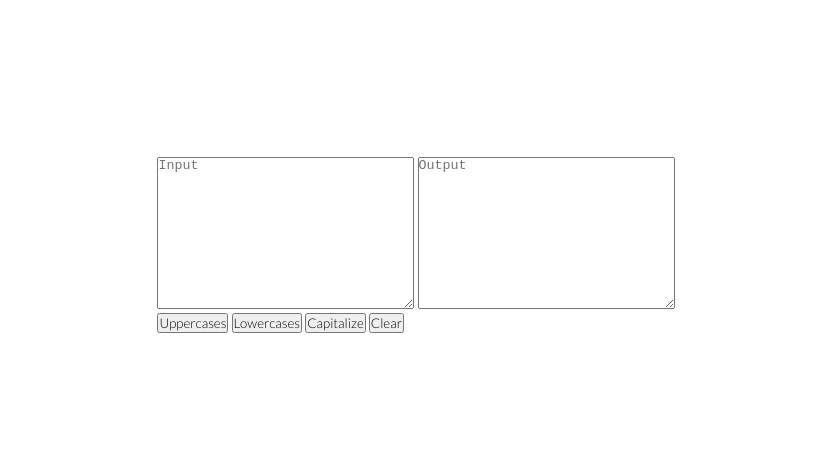
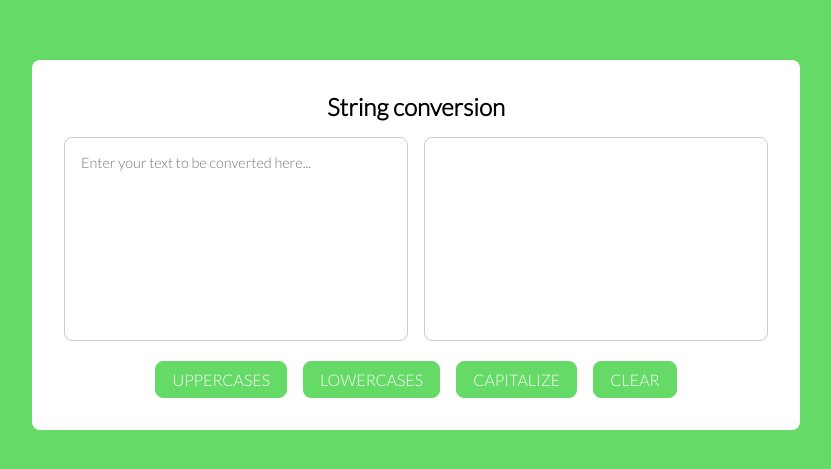
Before and after one commit to ThibautMilville/String_Conversion, a plain HTML site: page index.html in a window 1280 px wide. Shown: the part 155-624 px from the top of the page, without its empty margins (224-1055 px from the left). Drawn offline with Linux system fonts and the light colour scheme.

Commit message:
html structure + style

```diff
--- a/index.html
+++ b/index.html
@@ -8,9 +8,10 @@
 </head>
 <body>
   <section class="converter">
+    <h1>String conversion</h1>
     <div class="textareas">
-      <textarea name="input" id="input" cols="30" rows="10" placeholder="Input"></textarea>
-      <textarea name="output" id="output" cols="30" rows="10" placeholder="Output"></textarea>
+      <textarea name="input" id="input" cols="40" rows="10" placeholder="Enter your text to be converted here..."></textarea>
+      <textarea name="output" id="output" cols="40" rows="10"></textarea>
     </div>
     <div class="buttons">
       <button id="convert-to-uppercases">Uppercases</button>
--- a/style/style.scss
+++ b/style/style.scss
@@ -1,14 +1,17 @@
 @font-face {
   font-family: 'Lato';
   src: url('fonts/Lato/Lato-Light.ttf') format('truetype'),
-       url('fonts/Lato/Lato-Regular.ttf') format('truetype'),
-       url('fonts/Lato/Lato-Bold.ttf') format('truetype');
+    url('fonts/Lato/Lato-Regular.ttf') format('truetype'),
+    url('fonts/Lato/Lato-Bold.ttf') format('truetype');
   font-weight: normal;
   font-style: normal;
 }
+
 :root {
   --white: #fff;
   --black: #000;
+  --gray: #ccc;
+  --light-green: #66da66;
 }
 
 * {
@@ -23,11 +26,66 @@ body {
   display: flex;
   justify-content: center;
   align-items: center;
+  background-color: var(--light-green);
 
-  div.buttons {
+  section.converter {
+    width: fit-content;
+    height: fit-content;
+    display: flex;
+    flex-direction: column;
+    padding: 2rem;
+    background-color: var(--white);
+    border-radius: 0.5rem;
 
-    button {
-      font-family: 'Lato', sans-serif;
+    h1 {
+      font: 700 1.5rem 'Lato', sans-serif;
+      margin-bottom: 1rem;
+      text-align: center;
+    }
+
+    div.textareas {
+      display: flex;
+      margin-bottom: 1.2rem;
+
+      textarea {
+        font: 400 0.9rem 'Lato', sans-serif;
+        width: 100%;
+        height: 100%;
+        padding: 1rem;
+        border: 1px solid var(--gray);
+        border-radius: 0.5rem;
+        resize: none;
+
+        &:first-child {
+          margin-right: 1rem;
+        }
+
+        &:hover {
+          border: 1px solid var(--black);
+        }
+      }
+    }
+
+    div.buttons {
+      display: flex;
+      justify-content: center;
+
+      button {
+        font: 400 1rem 'Lato', sans-serif;
+        padding: 0.5rem 1rem;
+        border: 1px solid var(--light-green);
+        border-radius: 0.5rem;
+        text-transform: uppercase;
+        color: var(--white);
+        background-color: var(--light-green);
+        cursor: pointer;
+
+        &:not(:last-child) {
+          margin-right: 1rem;
+        }
+      }
     }
   }
+
+
 }
```
Also changed, not shown: style/style.css, 1 other file.
